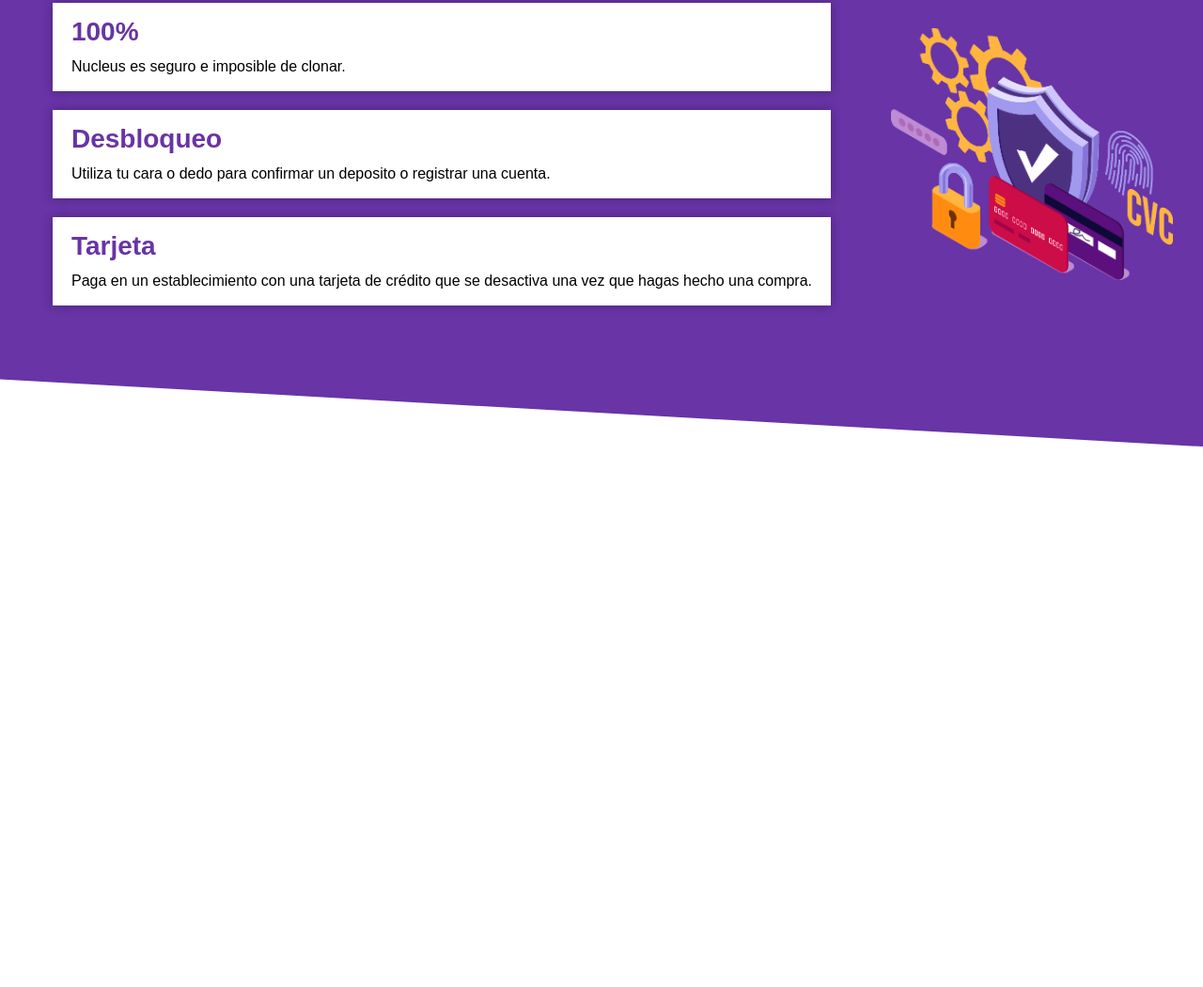
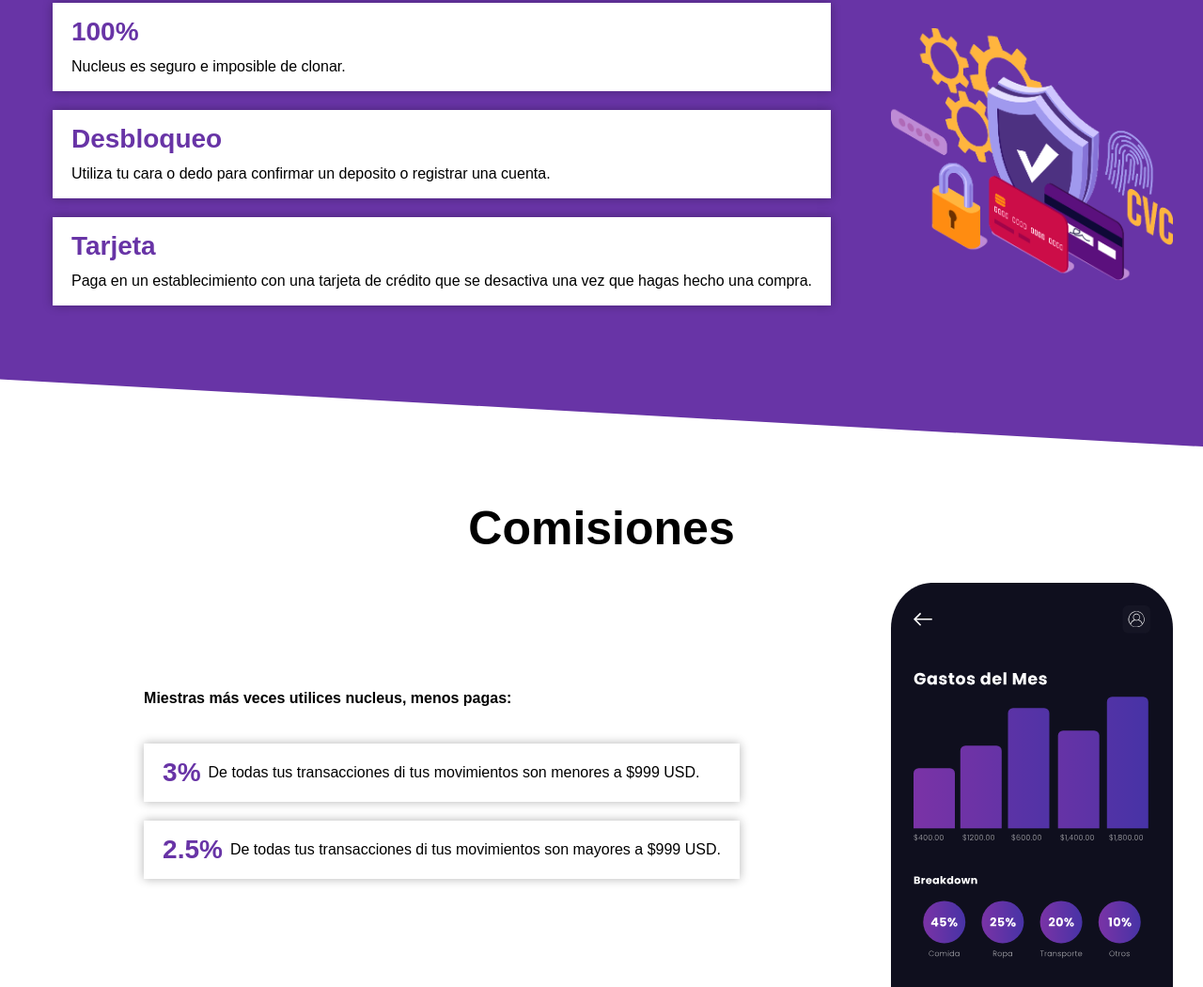
Before and after one commit to JmAtochePascual/Nucleus, a plain HTML site: page index.html in a window 1280 px wide. Shown: the part 1922-2972 px from the top of the page at 94% size. Before the commit the page ends 2397 px from the top, so only its background shows below. Drawn offline with Linux system fonts and the light colour scheme.

Commit message:
[FEATURE] agrega la seccion comisiones

```diff
--- a/css/style-desktopbig.css
+++ b/css/style-desktopbig.css
@@ -25,3 +25,8 @@
 .seguridad__img {
   width: 40rem;
 }
+
+/* COMISIONES */
+.comisiones__grid {
+  grid-template-columns: 1fr 1fr;
+}
--- a/css/style-tablet.css
+++ b/css/style-tablet.css
@@ -76,3 +76,21 @@
   width: 30rem;
   grid-column: 2/3;
 }
+
+
+/* COMISIONES */
+.comisiones__grid {
+  grid-template-columns: 1fr 30rem;
+  align-items: center;
+}
+
+.comisiones__sub-title {
+  margin-bottom: 2rem;
+  font: 900 1.6rem/1 var(--primary-Font);
+}
+
+.comision__app {
+  grid-column: 2 /3;
+  grid-row: unset;
+  width: 30rem;
+}
--- a/css/style.css
+++ b/css/style.css
@@ -233,3 +233,35 @@ textarea {
 .seguridad__img {
   width: 25rem;
 }
+
+/* COMISIONES */
+.comisiones {
+  padding-top: 5rem;
+}
+
+.comisiones__title {
+  margin-bottom: 2rem;
+  text-align: center;
+}
+
+.comisiones__grid {
+  display: grid;
+  justify-items: center;
+  grid-auto-flow: dense;
+  gap: 4rem;
+}
+
+.comisiones__sub-title {
+  font: 900 1.6rem/1 var(--primary-Font);
+}
+
+.comision__app {
+  grid-row: 2/3;
+  width: 25rem;
+}
+
+.comentario--flex {
+  display: flex;
+  align-items: center;
+  gap: .8rem;
+}
--- a/index.html
+++ b/index.html
@@ -93,5 +93,29 @@
     </div>
   </section>
 
+  <section class="comisiones">
+    <div class="comisiones__container">
+      <h2 class="comisiones__title">Comisiones</h2>
+      <div class="comisiones__grid">
+
+        <img src="./img/app_3.svg" class="comision__app" alt="imagen app" width="250" height="auto">
+
+        <div class="comentarios">
+
+          <p class="comisiones__sub-title">Miestras más veces utilices nucleus, menos pagas:</p>
+
+          <div class="comentario comentario--flex">
+            <h3 class="comentario__title">3%</h3>
+            <p class="comentario__copy">De todas tus transacciones di tus movimientos son menores a $999 USD.</p>
+          </div>
+
+          <div class="comentario comentario--flex">
+            <h3 class="comentario__title">2.5%</h3>
+            <p class="comentario__copy">De todas tus transacciones di tus movimientos son mayores a $999 USD.</p>
+          </div>
+        </div>
+      </div>
+    </div>
+  </section>
 </body>
 </html>
```
